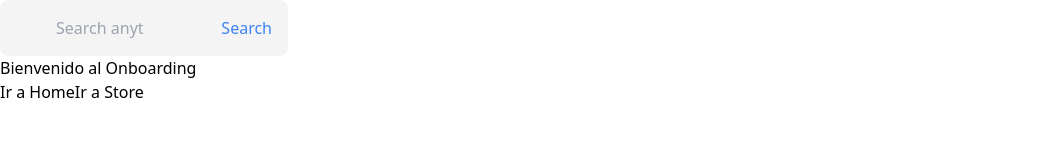
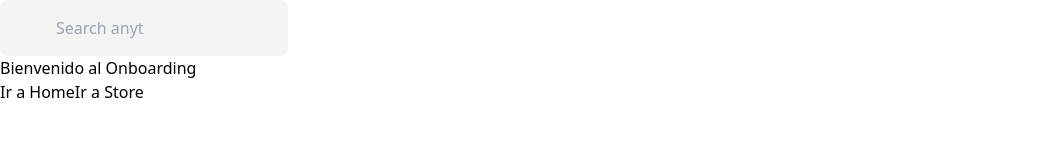
Before and after one commit to zabalape/swiftbuy-front, a React (Vite) app: page / in a window 1280 px wide. Shown: the top 160 px of the page, without its empty margins (0-1058 px from the left). Built offline with nearby package versions, Linux system fonts and the light colour scheme.

Commit message:
search rounded

```diff
--- a/src/components/SearchBar/Searchbar.jsx
+++ b/src/components/SearchBar/Searchbar.jsx
@@ -5,19 +5,12 @@ const SearchBar = () => {
           {/* Aquí puedes poner tu icono de búsqueda si lo deseas */}
         </div>
         <input
+          onChange={console.log('change')}
           type="text"
           className="text-black text-opacity-60 text-base font-normal outline-none border-none w-full h-full pl-10 bg-transparent"
           placeholder="Search anything"
         />
-        <button
-          className="absolute top-1/2 transform -translate-y-1/2 right-4 text-blue-500 hover:text-blue-600 transition-colors"
-          onClick={() => {
-            // Agregar aquí la lógica para realizar la búsqueda
-            console.log('Search clicked!');
-          }}
-        >
-          Search
-        </button>
+
       </div>
     );
   };
```
